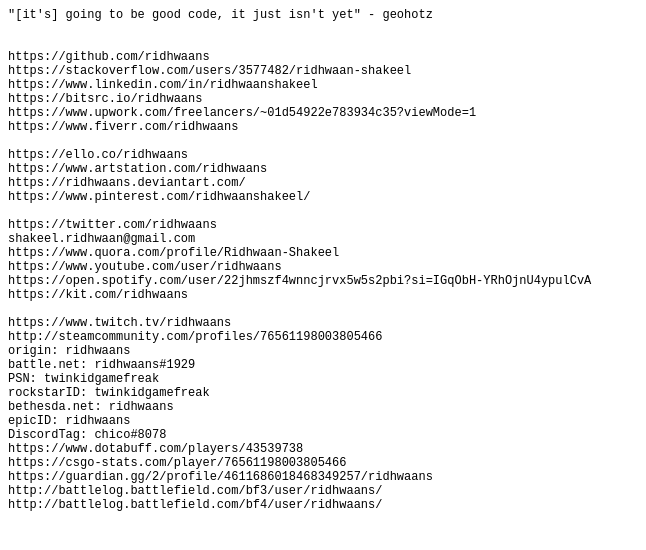
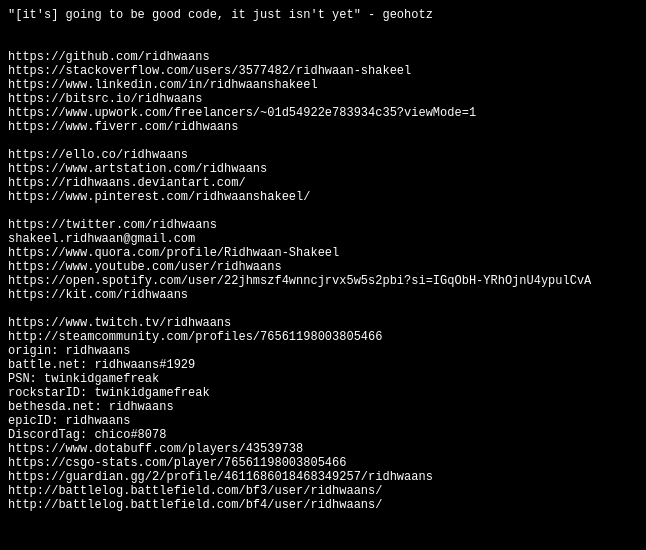
Before and after one commit to ridhwaans/ridhwaans.github.io, a plain HTML site: page index.html in a window 1280 px wide. Shown: the whole page, without its empty margins (0-646 px from the left). Drawn offline with Linux system fonts and the light colour scheme.

Commit message:
reverse colors

```diff
--- a/index.html
+++ b/index.html
@@ -1,8 +1,8 @@
 <head>
 <style>
 :root {
-  --text-color: black;
-  --background-color: white;
+  --text-color: white;
+  --background-color: black;
 }
 body {
 	font-family: monospace;
```
